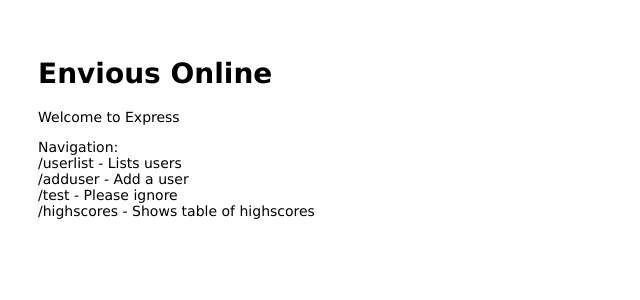
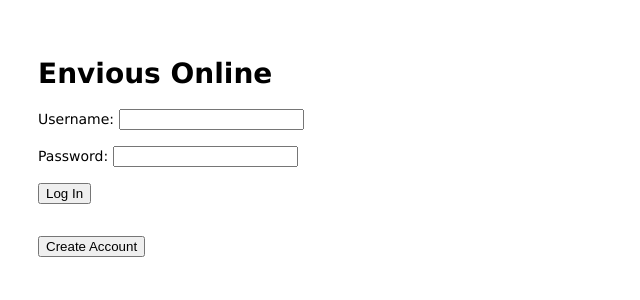
Before and after one commit to nick-smith8/EnviousCode, a Node server app: page / in a window 1280 px wide. Shown: the top 300 px of the page, without its empty margins (0-640 px from the left). Run offline with Node 20, Linux system fonts and the light colour scheme; data that the repository does not hold is empty; some libraries are stand-ins or nearby versions.

Commit message:
Fixed relative ajax calls, starting user account navigation

```diff
--- a/public/js/global.js
+++ b/public/js/global.js
@@ -4,7 +4,7 @@
 //Working on how to fix this issue...
 $(document).ready(function() {
 	var tableContent = '';
-	$.getJSON( '/ftaylor/users/get_highscores', function(data) {
+	$.getJSON( 'users/get_highscores', function(data) {
 		highscoreData = data;
 		$.each(data, function() {
 			tableContent += '<tr>';
@@ -16,3 +16,9 @@
 		$('#highscore table tbody').html(tableContent);
 	});
 });
+
+
+$('#login').submit(function(event) {
+  event.preventDefault();
+
+});
--- a/routes/index.js
+++ b/routes/index.js
@@ -3,7 +3,11 @@
 
 /* GET home page. */
 router.get('/', function(req, res) {
-  res.render('index', { title: 'Express' });
+  res.render('index', {});
+});
+
+router.get('/table', function(req, res) {
+  res.render('table', { title: 'Envious Online' });
 });
 
 router.get('/test', function(req, res) {
--- a/views/index.jade
+++ b/views/index.jade
@@ -3,10 +3,12 @@
 
 block content
   h1 Envious Online
-  p Welcome to #{title}
-  p.
-    Navigation: <br/>
-      /userlist - Lists users <br/>
-      /adduser - Add a user <br/>
-      /test - Please ignore <br/>
-      /highscores - Shows table of highscores <br/>
+  form(id="login", class="loginform")
+    |  Username:
+    input(type="text", id="user")
+    |<br><br>  Password:
+    input(type="password", id="pass")
+    |<br><br>
+    input(type="submit", value="Log In")
+    |<br><br><br>
+  input(type="submit", value="Create Account")
--- a/views/layout.jade
+++ b/views/layout.jade
@@ -2,8 +2,8 @@
 html
   head
     title Envious Online
-    link(rel='stylesheet', href='#{basedir}/css/style.css')
+    link(rel='stylesheet', href='/#{basedir}/css/style.css')
   body
     block content
     script(src='http://ajax.googleapis.com/ajax/libs/jquery/2.1.1/jquery.min.js')
-    script(src='#{basedir}/js/global.js')
+    script(src='/#{basedir}/js/global.js')
```
Also changed, not shown: views/tables.jade (added, +12 -0 lines).
